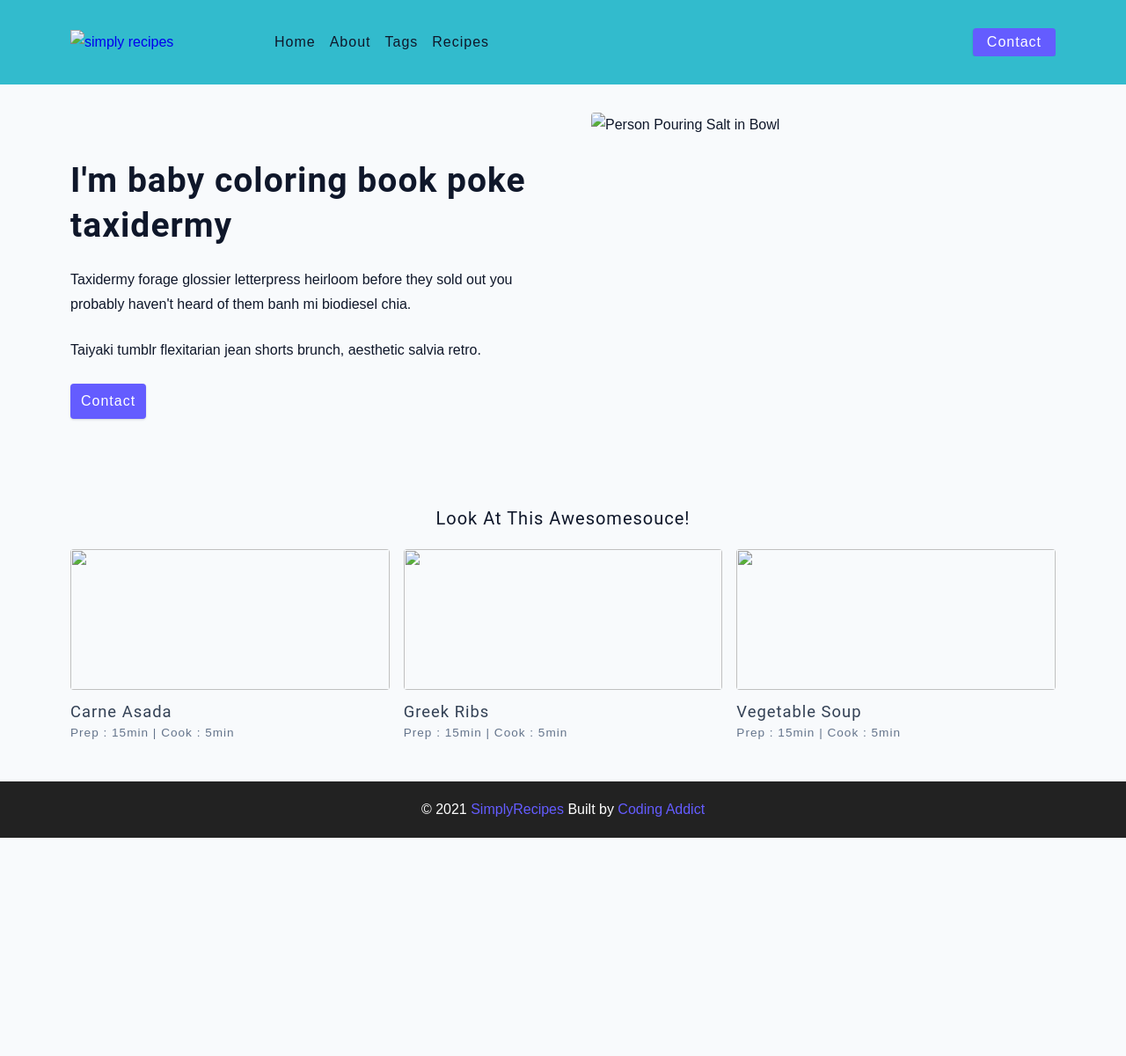
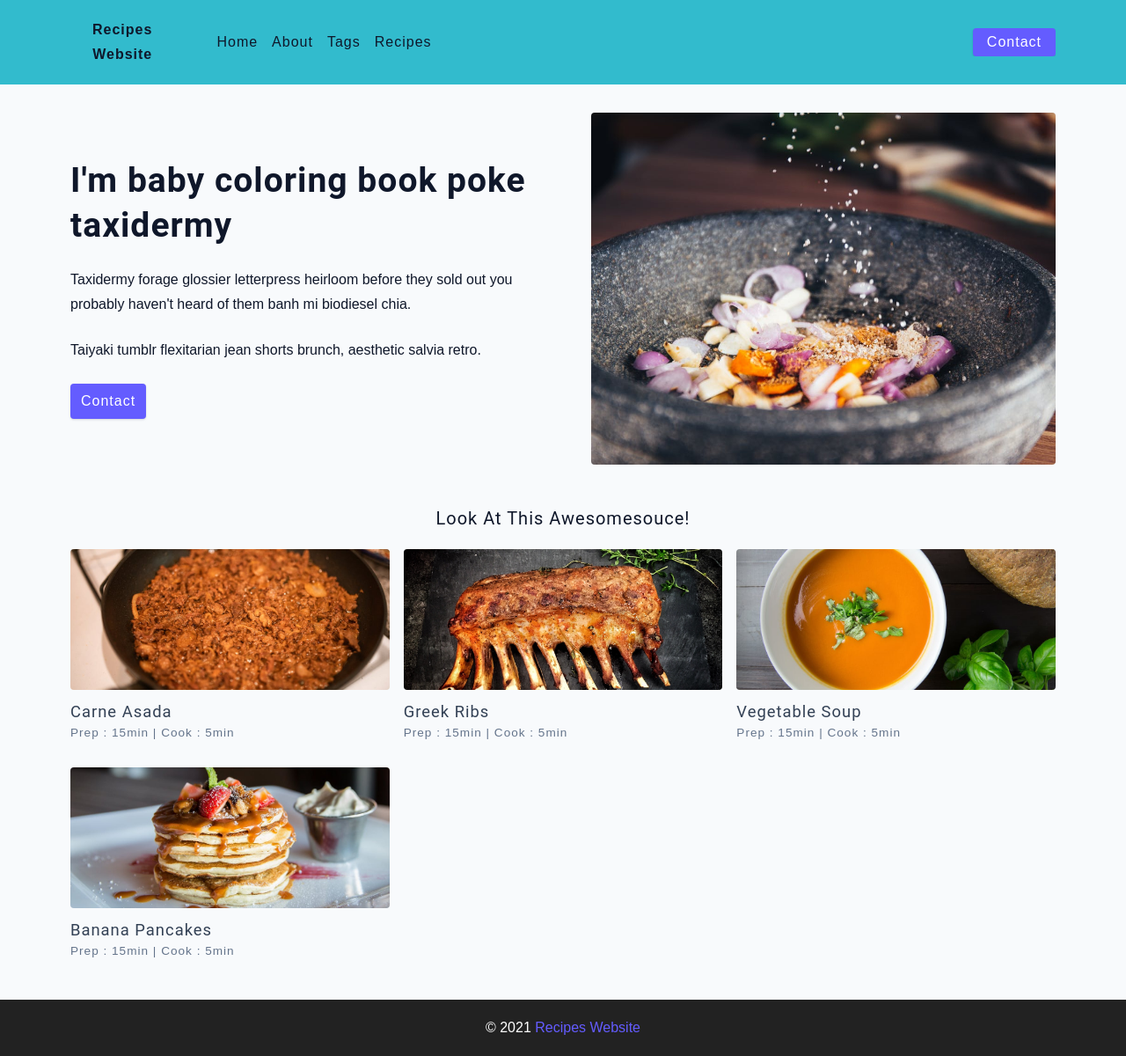
Before and after one commit to ryanyuchen/Web-App-of-Recipes-using-HTML-and-CSS, a plain HTML site: page about.html in a window 1280 px wide. Shown: the whole page at 88% size. Before the commit the page ends 952 px from the top, so only its background shows below. Drawn offline with Linux system fonts and the light colour scheme.

Commit message:
finish about page

```diff
--- a/about.html
+++ b/about.html
@@ -22,9 +22,7 @@
     <nav class="navbar">
       <div class="nav-center">
         <div class="nav-header">
-          <a href="index.html" class="nav-logo">
-            <img src="./assets/logo.svg" alt="simply recipes" />
-          </a>
+          <a href="index.html" class="nav-link"> <b>Recipes Website</b> </a>
           <button class="nav-btn btn">
             <i class="fas fa-align-justify"></i>
           </button>
@@ -58,8 +56,8 @@
         </article>
         <!-- needs fixes -->
         <img
-          src="./assets/about.jpeg"
-          alt="Person Pouring Salt in Bowl"
+          src="./images/about.jpeg"
+          alt="Pouring Salt in Bowl"
           class="img about-img"
         />
       </section>
@@ -69,7 +67,7 @@
           <!-- single recipe -->
           <a href="single-recipe.html" class="recipe">
             <img
-              src="./assets/recipes/recipe-1.jpeg"
+              src="./images/recipes/recipe-1.jpeg"
               class="img recipe-img"
               alt=""
             />
@@ -80,7 +78,7 @@
           <!-- single recipe -->
           <a href="single-recipe.html" class="recipe">
             <img
-              src="./assets/recipes/recipe-2.jpeg"
+              src="./images/recipes/recipe-2.jpeg"
               class="img recipe-img"
               alt=""
             />
@@ -91,11 +89,22 @@
           <!-- single recipe -->
           <a href="single-recipe.html" class="recipe">
             <img
-              src="./assets/recipes/recipe-3.jpeg"
+              src="./images/recipes/recipe-3.jpeg"
               class="img recipe-img"
               alt=""
             />
             <h5>Vegetable Soup</h5>
+            <p>Prep : 15min | Cook : 5min</p>
+          </a>
+          <!-- end of single recipe -->
+           <!-- single recipe -->
+           <a href="single-recipe.html" class="recipe">
+            <img
+              src="./images/recipes/recipe-4.jpeg"
+              class="img recipe-img"
+              alt=""
+            />
+            <h5>Banana Pancakes</h5>
             <p>Prep : 15min | Cook : 5min</p>
           </a>
           <!-- end of single recipe -->
@@ -106,8 +115,7 @@
     <footer class="page-footer">
       <p>
         &copy; <span id="date"></span>
-        <span class="footer-logo">SimplyRecipes</span> Built by
-        <a href="https://www.johnsmilga.com/">Coding Addict</a>
+        <span class="footer-logo">Recipes Website</span>
       </p>
     </footer>
     <script src="./js/app.js"></script>
```
